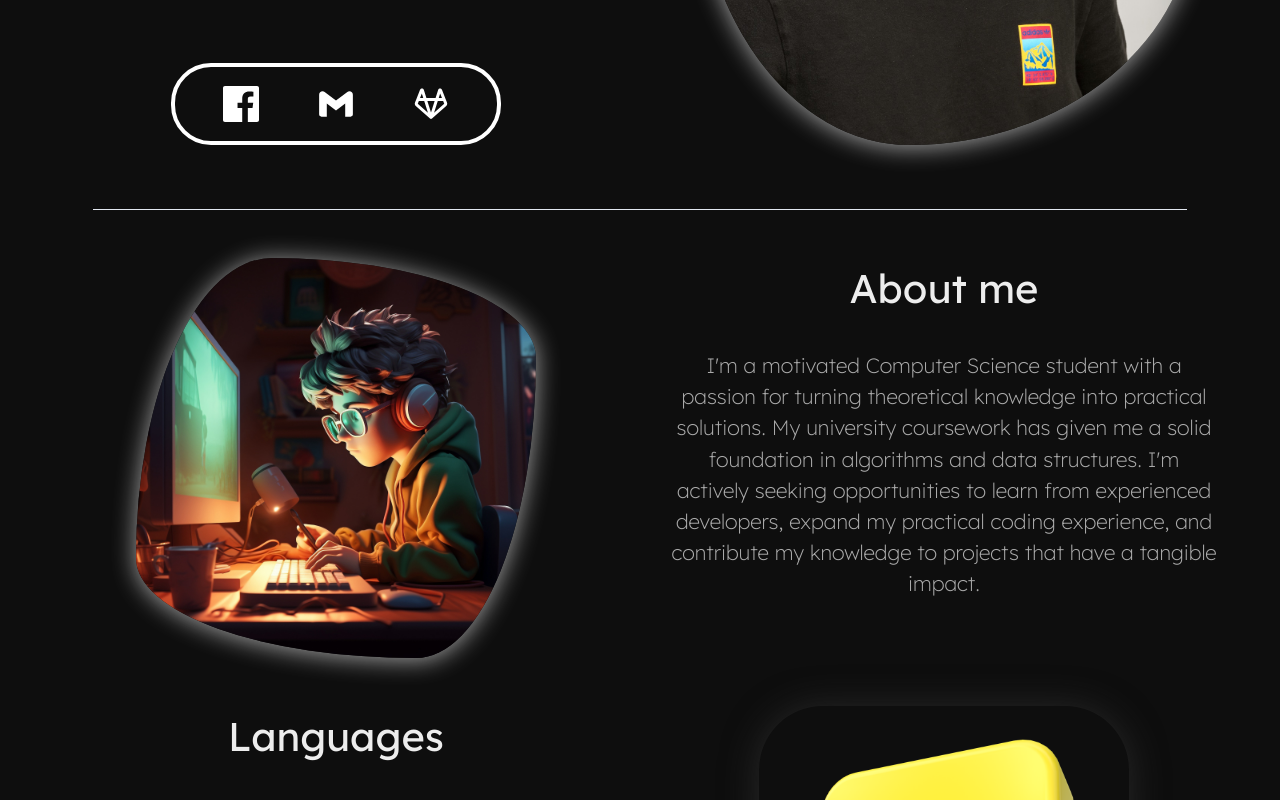
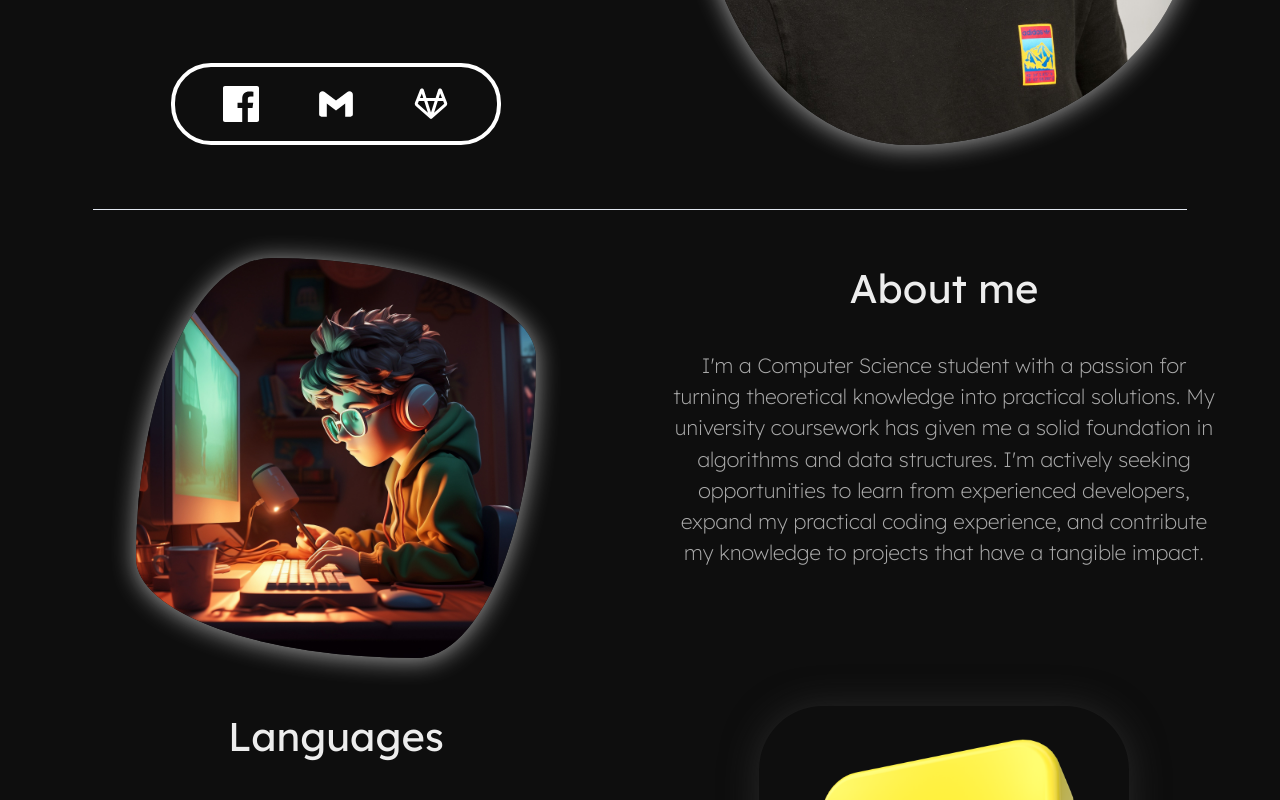
Before and after one commit to THEeLov/portfolio, a React (Vite) app: page / in a window 1280 px wide. Shown: the part 515-1315 px from the top of the page. Built offline with nearby package versions, Linux system fonts and the light colour scheme; the HTML template or start-up script is replaced by a standard one.

Commit message:
gh-pages

```diff
--- a/src/components/About.tsx
+++ b/src/components/About.tsx
@@ -12,7 +12,7 @@ const About = () => {
         <div className="about__text">
           <h3>About me</h3>
           <p>
-            I'm a motivated Computer Science student with a passion for turning
+            I'm a Computer Science student with a passion for turning
             theoretical knowledge into practical solutions. My university
             coursework has given me a solid foundation in algorithms and data
             structures. I'm actively seeking opportunities to learn from
```
Also changed, not shown: 3 other files (tests, documents, lock files or other folders).
